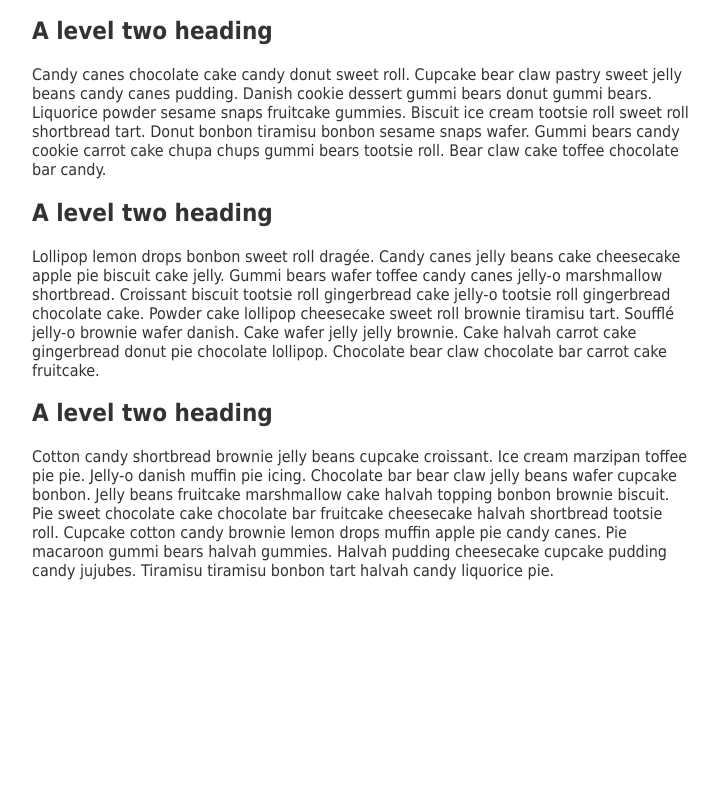
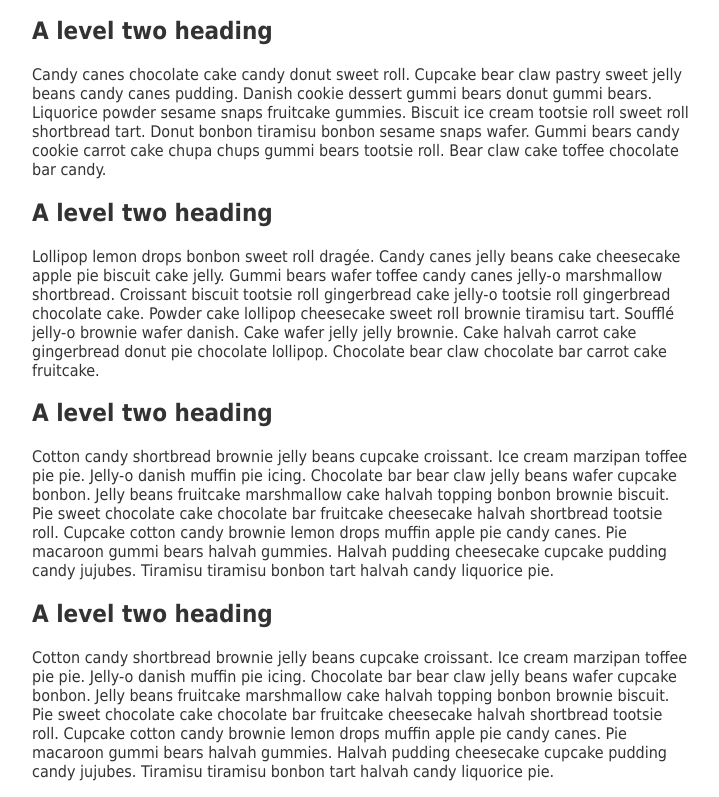
Before and after one commit to Hyssos/w3-practice, a plain HTML site: page index.html in a window 1280 px wide. Shown: the part 309-1106 px from the top of the page, without its empty margins (278-997 px from the left). Before the commit the page ends 905 px from the top, so only its background shows below. Drawn offline with Linux system fonts and the light colour scheme.

Commit message:
some changes in html

```diff
--- a/index.html
+++ b/index.html
@@ -27,5 +27,7 @@
   <p>Lollipop lemon drops bonbon sweet roll dragée. Candy canes jelly beans cake cheesecake apple pie biscuit cake jelly. Gummi bears wafer toffee candy canes jelly-o marshmallow shortbread. Croissant biscuit tootsie roll gingerbread cake jelly-o tootsie roll gingerbread chocolate cake. Powder cake lollipop cheesecake sweet roll brownie tiramisu tart. Soufflé jelly-o brownie wafer danish. Cake wafer jelly jelly brownie. Cake halvah carrot cake gingerbread donut pie chocolate lollipop. Chocolate bear claw chocolate bar carrot cake fruitcake.</p>
   <h2>A level two heading</h2>
   <p>Cotton candy shortbread brownie jelly beans cupcake croissant. Ice cream marzipan toffee pie pie. Jelly-o danish muffin pie icing. Chocolate bar bear claw jelly beans wafer cupcake bonbon. Jelly beans fruitcake marshmallow cake halvah topping bonbon brownie biscuit. Pie sweet chocolate cake chocolate bar fruitcake cheesecake halvah shortbread tootsie roll. Cupcake cotton candy brownie lemon drops muffin apple pie candy canes. Pie macaroon gummi bears halvah gummies. Halvah pudding cheesecake cupcake pudding candy jujubes. Tiramisu tiramisu bonbon tart halvah candy liquorice pie.</p>
+  <h2>A level two heading</h2>
+  <p>Cotton candy shortbread brownie jelly beans cupcake croissant. Ice cream marzipan toffee pie pie. Jelly-o danish muffin pie icing. Chocolate bar bear claw jelly beans wafer cupcake bonbon. Jelly beans fruitcake marshmallow cake halvah topping bonbon brownie biscuit. Pie sweet chocolate cake chocolate bar fruitcake cheesecake halvah shortbread tootsie roll. Cupcake cotton candy brownie lemon drops muffin apple pie candy canes. Pie macaroon gummi bears halvah gummies. Halvah pudding cheesecake cupcake pudding candy jujubes. Tiramisu tiramisu bonbon tart halvah candy liquorice pie.</p>
 </body>
 </html>
--- a/style.css
+++ b/style.css
@@ -46,6 +46,7 @@ nav {
   width: 100%;
   margin: 0;
   /*position: fixed;*/
+  //nem engedi ki a listát a view portból
   position: sticky;
   top: 0;
 }
```
